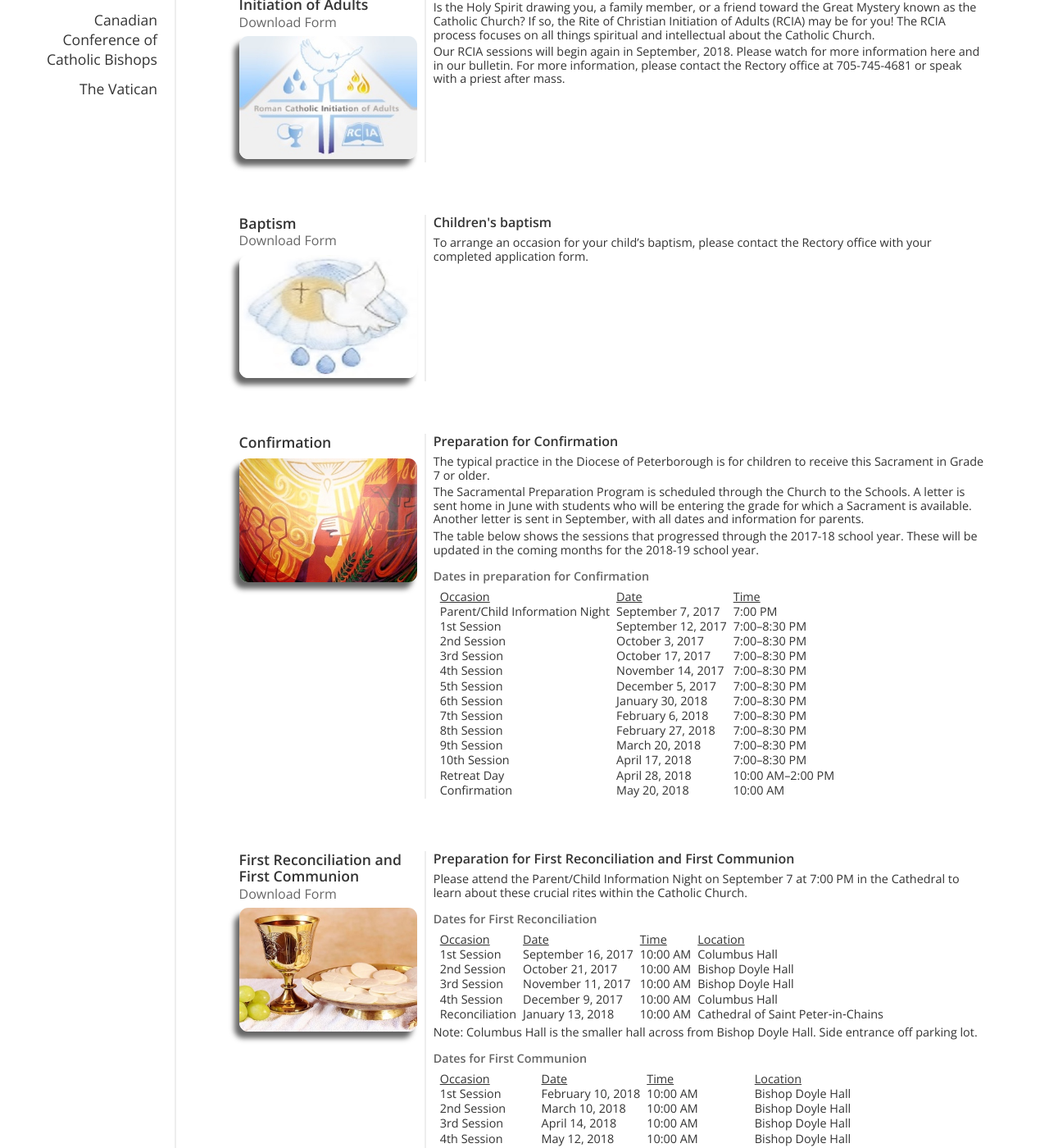
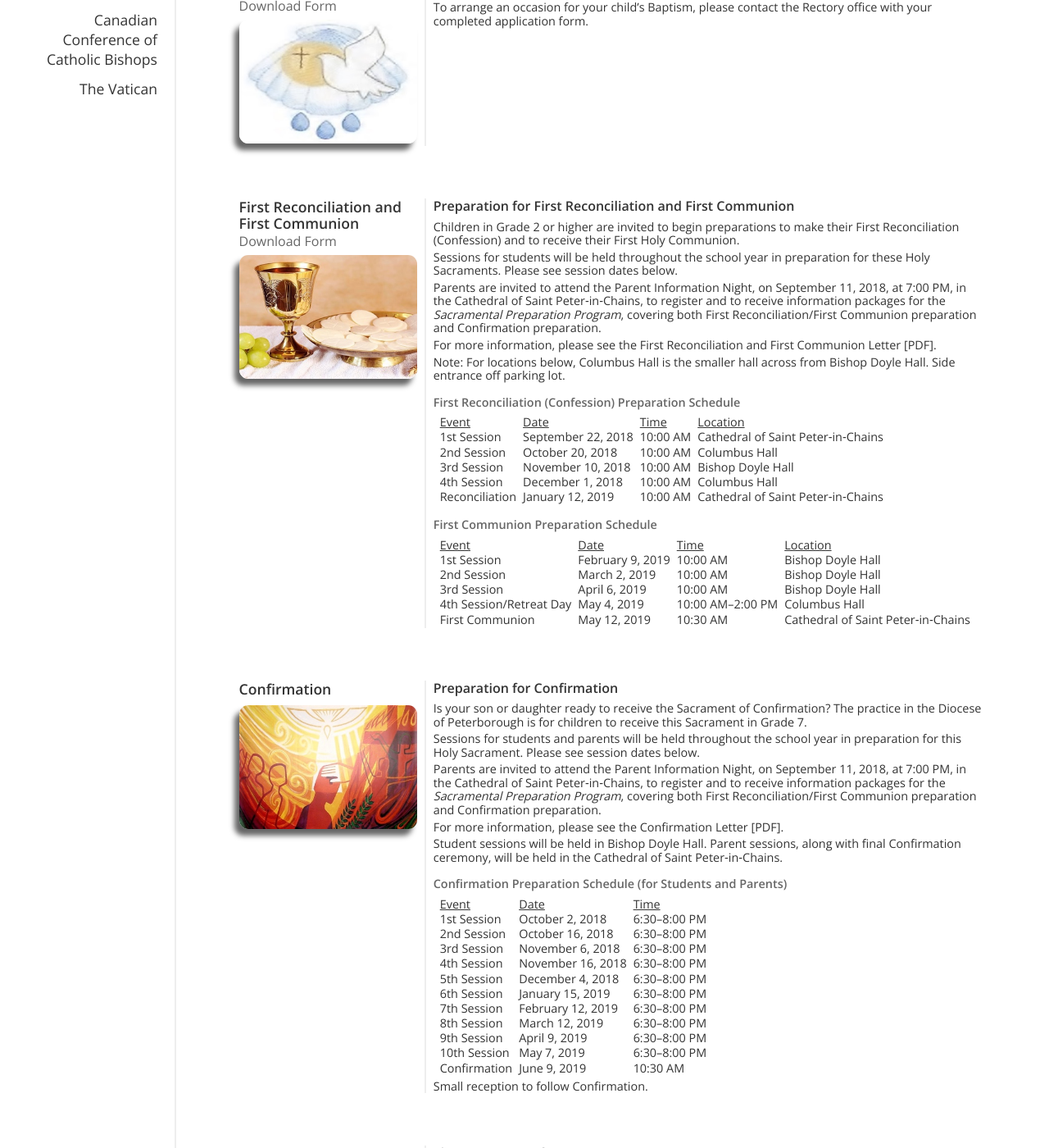
Before and after one commit to stpeterinchains/stpeterinchains.github.io, a Jekyll site: the page built from sacraments.html, in a window 1280 px wide and 1400 px high, scrolled down 551 px. Shown: the whole window at 82% size. Built offline with Jekyll 4.4.1, drawn with Linux system fonts in a browser that asks for light colours; nearby versions of some CDN libraries; some of the changed text lies outside the part shown.

Commit message:
Updated First Reconciliation/First Communion and Confirmation on Sacraments page

```diff
--- a/_data/sacraments.yml
+++ b/_data/sacraments.yml
@@ -11,6 +11,121 @@ descriptive: |
   forms and to contact the Rectory office.
 
 sacraments:
+
+  -
+    title: Baptism
+    anchor: baptism
+    image: baptism.jpg
+    form: Baptismal-Application-Form.pdf
+    headline: Children's Baptism
+    text: |
+      To arrange an occasion for your child's Baptism, please contact the
+      Rectory office with your completed application form.
+
+  -
+    title: First Reconciliation and First Communion
+    anchor: reconciliation-communion
+    image: first-communion.jpg
+    form: Registration-Form-Reconciliation1st-Communion.pdf
+    headline: Preparation for First Reconciliation and First Communion
+    text: |
+      Children in Grade 2 or higher are invited to begin preparations to make
+      their First&nbsp;Reconciliation (Confession) and to receive their
+      First&nbsp;Holy&nbsp;Communion.
+
+      Sessions for students will be held throughout the school year in
+      preparation for these Holy Sacraments. Please see session dates below.
+
+      Parents are invited to attend the Parent Information Night, on
+      September&nbsp;11,&nbsp;2018, at 7:00&nbsp;PM, in the
+      Cathedral of Saint&nbsp;Peter&#x2011;in&#x2011;Chains, to register and
+      to receive information packages for the
+      *Sacramental&nbsp;Preparation&nbsp;Program*, covering both
+      First&nbsp;Reconciliation/First&nbsp;Communion preparation and
+      Confirmation preparation.
+
+      For more information, please see the
+      [First&nbsp;Reconciliation and First&nbsp;Communion&nbsp;Letter](/forms/First Reconciliation and First Communion Letter.pdf)&nbsp;[PDF].
+
+      Note: For locations below, Columbus Hall is the smaller hall across from
+      Bishop Doyle Hall. Side entrance off parking lot.
+
+      # First Reconciliation (Confession) Preparation Schedule
+
+      Event          | Date               | Time     | Location
+      -----          | ----               | ----     | --------
+      1st Session    | September 22, 2018 | 10:00 AM | Cathedral of Saint&nbsp;Peter&#x2011;in&#x2011;Chains
+      2nd Session    | October 20, 2018   | 10:00 AM | Columbus Hall
+      3rd Session    | November 10, 2018  | 10:00 AM | Bishop Doyle Hall
+      4th Session    | December 1, 2018   | 10:00 AM | Columbus Hall
+      Reconciliation | January 12, 2019   | 10:00 AM | Cathedral of Saint&nbsp;Peter&#x2011;in&#x2011;Chains
+
+      # First Communion Preparation Schedule
+
+      Event                   | Date             | Time     | Location
+      -----                   | ----             | ----     | --------
+      1st Session             | February 9, 2019 | 10:00 AM | Bishop Doyle Hall
+      2nd Session             | March 2, 2019    | 10:00 AM | Bishop Doyle Hall
+      3rd Session             | April 6, 2019    | 10:00 AM | Bishop Doyle Hall
+      4th Session/Retreat Day | May 4, 2019      | 10:00 AM&ndash;2:00 PM | Columbus Hall
+      First Communion         | May 12, 2019     | 10:30 AM | Cathedral of Saint&nbsp;Peter&#x2011;in&#x2011;Chains
+
+  -
+    title: Confirmation
+    anchor: confirmation
+    image: confirmation.jpg
+    form:
+    headline: Preparation for Confirmation
+    text: |
+      Is your son or daughter ready to receive the Sacrament of Confirmation?
+      The practice in the Diocese of Peterborough is for children to receive
+      this Sacrament in Grade 7.
+
+      Sessions for students and parents will be held throughout the school year
+      in preparation for this Holy Sacrament. Please see session dates below.
+
+      Parents are invited to attend the Parent Information Night, on
+      September&nbsp;11,&nbsp;2018, at 7:00&nbsp;PM, in the
+      Cathedral of Saint&nbsp;Peter&#x2011;in&#x2011;Chains, to register and
+      to receive information packages for the
+      *Sacramental&nbsp;Preparation&nbsp;Program*, covering both
+      First&nbsp;Reconciliation/First&nbsp;Communion preparation and
+      Confirmation preparation.
+
+      For more information, please see the
+      [Confirmation&nbsp;Letter](/forms/Confirmation Letter.pdf)&nbsp;[PDF].
+
+      Student sessions will be held in Bishop Doyle Hall.
+      Parent sessions, along with final Confirmation ceremony, will be held in
+      the Cathedral of Saint&nbsp;Peter&#x2011;in&#x2011;Chains.
+
+      # Confirmation Preparation Schedule (for Students and Parents)
+
+      Event         | Date              | Time
+      -----         | ----              | ----
+      1st Session   | October 2, 2018   | 6:30&ndash;8:00 PM
+      2nd Session   | October 16, 2018  | 6:30&ndash;8:00 PM
+      3rd Session   | November 6, 2018  | 6:30&ndash;8:00 PM
+      4th Session   | November 16, 2018 | 6:30&ndash;8:00 PM
+      5th Session   | December 4, 2018  | 6:30&ndash;8:00 PM
+      6th Session   | January 15, 2019  | 6:30&ndash;8:00 PM
+      7th Session   | February 12, 2019 | 6:30&ndash;8:00 PM
+      8th Session   | March 12, 2019    | 6:30&ndash;8:00 PM
+      9th Session   | April 9, 2019     | 6:30&ndash;8:00 PM
+      10th Session  | May 7, 2019       | 6:30&ndash;8:00 PM
+      Confirmation  | June 9, 2019      | 10:30 AM
+
+      Small reception to follow Confirmation.
+
+  -
+    title: Marriage
+    anchor: marriage
+    image: marriage.jpg
+    form: Baptismal-Application-Form.pdf
+    headline: The Sacrament of Marriage
+    text: |
+      Please make an appointment through the office a minimum of 12 months
+      prior to your planned date of marriage.
 
   -
     title: RCIA &ndash; Rite of Christian Initiation of Adults
@@ -29,96 +144,3 @@ sacraments:
       Please watch for more information here and in our bulletin.
       For more information, please contact the
       Rectory office at 705-745-4681 or speak with a priest after mass.
-
-  -
-    title: Baptism
-    anchor: baptism
-    image: baptism.jpg
-    form: Baptismal-Application-Form.pdf
-    headline: Children's baptism
-    text: |
-      To arrange an occasion for your child's baptism, please contact the
-      Rectory office with your completed application form.
-
-  -
-    title: Confirmation
-    anchor: confirmation
-    image: confirmation.jpg
-    form:
-    headline: Preparation for Confirmation
-    text: |
-      The typical practice in the Diocese of Peterborough is for children to
-      receive this Sacrament in Grade 7 or older.
-
-      The Sacramental Preparation Program is scheduled through the Church to
-      the Schools. A letter is sent home in June with students who will be
-      entering the grade for which a Sacrament is available.
-      Another letter is sent in September, with all dates and information for
-      parents.
-
-      The table below shows the sessions that progressed through the 2017-18
-      school year. These will be updated in the coming months for the 2018-19
-      school year.
-
-      # Dates in preparation for Confirmation
-
-      Occasion       | Date              | Time
-      -------------- | ----------------- | --------
-      Parent/Child Information Night | September 7, 2017 | 7:00 PM
-      1st Session    | September 12, 2017 | 7:00&ndash;8:30 PM
-      2nd Session    | October 3, 2017    | 7:00&ndash;8:30 PM
-      3rd Session    | October 17, 2017   | 7:00&ndash;8:30 PM
-      4th Session    | November 14, 2017  | 7:00&ndash;8:30 PM
-      5th Session    | December 5, 2017   | 7:00&ndash;8:30 PM
-      6th Session    | January 30, 2018   | 7:00&ndash;8:30 PM
-      7th Session    | February 6, 2018   | 7:00&ndash;8:30 PM
-      8th Session    | February 27, 2018  | 7:00&ndash;8:30 PM
-      9th Session    | March 20, 2018     | 7:00&ndash;8:30 PM
-      10th Session   | April 17, 2018     | 7:00&ndash;8:30 PM
-      Retreat Day    | April 28, 2018     | 10:00 AM&ndash;2:00 PM
-      Confirmation   | May 20, 2018       | 10:00 AM
-
-  -
-    title: First Reconciliation and First Communion
-    anchor: reconciliation-communion
-    image: first-communion.jpg
-    form: Registration-Form-Reconciliation1st-Communion.pdf
-    headline: Preparation for First Reconciliation and First Communion
-    text: |
-      Please attend the Parent/Child Information Night on September 7
-      at 7:00 PM in the Cathedral to learn about these crucial rites within the
-      Catholic Church.
-
-      # Dates for First Reconciliation
-
-      Occasion       | Date               | Time     | Location
-      -------------- | ------------------ | -------- | --------
-      1st Session    | September 16, 2017 | 10:00 AM | Columbus Hall
-      2nd Session    | October 21, 2017   | 10:00 AM | Bishop Doyle Hall
-      3rd Session    | November 11, 2017  | 10:00 AM | Bishop Doyle Hall
-      4th Session    | December 9, 2017   | 10:00 AM | Columbus Hall
-      Reconciliation | January 13, 2018   | 10:00 AM | Cathedral of Saint&nbsp;Peter&#x2011;in&#x2011;Chains
-
-      Note: Columbus Hall is the smaller hall across from Bishop Doyle Hall.
-      Side entrance off parking lot.
-
-      # Dates for First Communion
-
-      Occasion        | Date              | Time     | Location
-      --------------  | ----------------- | -------- | --------
-      1st Session     | February 10, 2018 | 10:00 AM | Bishop Doyle Hall
-      2nd Session     | March 10, 2018    | 10:00 AM | Bishop Doyle Hall
-      3rd Session     | April 14, 2018    | 10:00 AM | Bishop Doyle Hall
-      4th Session     | May 12, 2018      | 10:00 AM | Bishop Doyle Hall
-      Retreat Day     | June 2, 2018      | 10:00 AM&ndash;2:00 PM | Cathedral of Saint&nbsp;Peter&#x2011;in&#x2011;Chains
-      First Communion | June 3, 2018      | 10:30 AM | Cathedral of Saint&nbsp;Peter&#x2011;in&#x2011;Chains
-
-  -
-    title: Marriage
-    anchor: marriage
-    image: marriage.jpg
-    form: Baptismal-Application-Form.pdf
-    headline: The Sacrament of Marriage
-    text: |
-      Please make an appointment through the office a minimum of 12 months
-      prior to your planned date of marriage.
```
Also changed, not shown: 2 other files.
